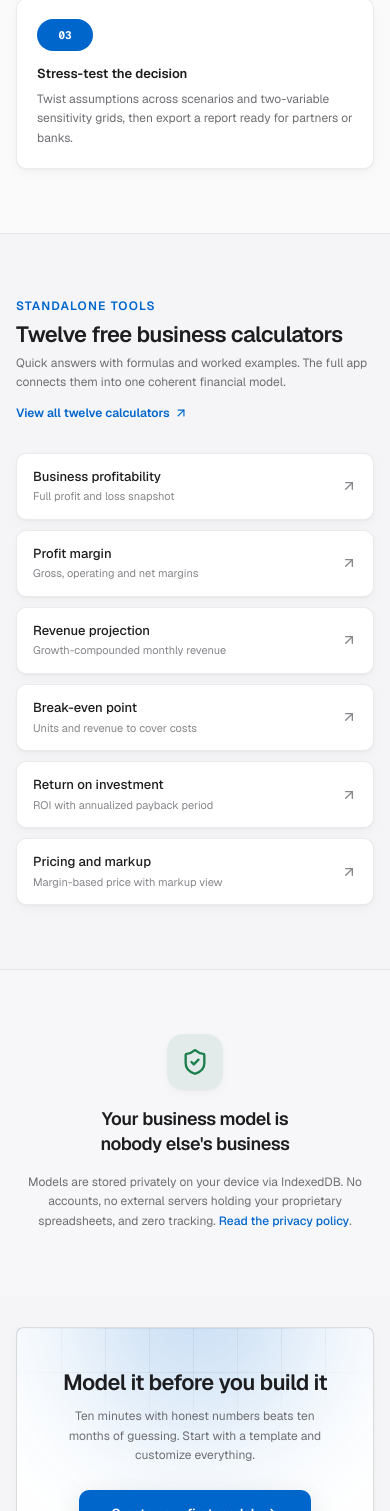
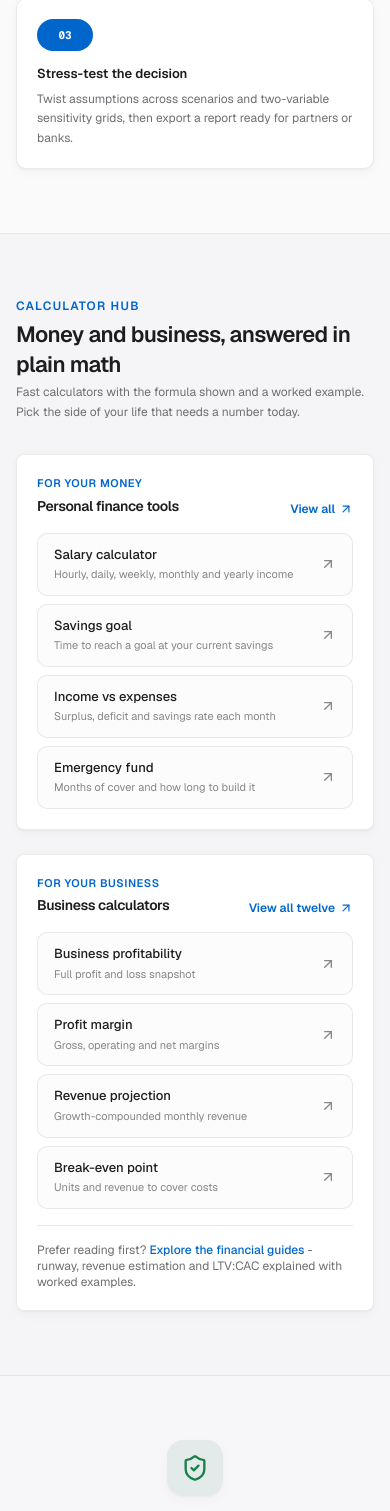
Before and after one commit to arundada9000/makesense, a Next.js app: page / in a window 390 px wide. Shown: the part 4942-6453 px from the top of the page. Built offline with nearby package versions, Linux system fonts and the light colour scheme.

Commit message:
feat(home): money vs business calculator hub with broadened homepage SEO metadata

```diff
--- a/src/app/page.tsx
+++ b/src/app/page.tsx
@@ -20,11 +20,12 @@ import { ShowcasePreview } from "@/components/site/showcase-preview";
 import { LiveSimulator } from "@/components/site/live-simulator";
 import { ScrollReveal } from "@/components/site/scroll-reveal";
 import { CALCULATOR_DIRECTORY } from "@/lib/calculator-directory";
+import { PERSONAL_FINANCE_DIRECTORY } from "@/lib/personal-finance-directory";
 
 export const metadata: Metadata = {
-  title: "MakeSense | Business Model Simulator",
+  title: "Free Calculators for Business & Personal Finance - MakeSense",
   description:
-    "Turn a business idea into a mathematical model. Revenue, costs, cash flow, tax, financing and scenarios, computed on your device with transparent formulas.",
+    "Free startup runway, revenue projection, profitability, LTV:CAC and break-even calculators plus salary, savings and budget tools. Every formula explained, runs on your device.",
   alternates: { canonical: "/" },
 };
 
@@ -336,39 +337,99 @@ export default function LandingPage() {
           </div>
         </section>
 
-        {/* Calculators Preview */}
+        {/* Calculator Directory Hub */}
         <section className="mx-auto w-full max-w-6xl px-4 py-16 md:px-6 md:py-24">
           <ScrollReveal>
             <div className="flex flex-wrap items-end justify-between gap-3">
               <div>
                 <p className="text-xs font-semibold uppercase tracking-widest text-accent">
-                  Standalone Tools
+                  Calculator hub
                 </p>
                 <h2 className="mt-1.5 text-2xl font-semibold tracking-tight">
-                  Twelve free business calculators
+                  Money and business, answered in plain math
                 </h2>
                 <p className="mt-1 max-w-xl text-xs leading-relaxed text-muted-foreground">
-                  Quick answers with formulas and worked examples. The full app connects
-                  them into one coherent financial model.
+                  Fast calculators with the formula shown and a worked example.
+                  Pick the side of your life that needs a number today.
                 </p>
+              </div>
+            </div>
+          </ScrollReveal>
+
+          <div className="mt-8 grid gap-6 md:grid-cols-2">
+            <ScrollReveal>
+              <section
+                aria-label="Personal finance calculators"
+                className="flex h-full flex-col rounded-[var(--radius-lg)] border border-border bg-surface p-5 shadow-card"
+              >
+                <div className="flex items-end justify-between gap-3">
+                  <div>
+                    <p className="text-[11px] font-semibold uppercase tracking-wider text-accent">
+                      For your money
+                    </p>
+                    <h3 className="mt-1 text-base font-semibold tracking-tight">
+                      Personal finance tools
+                    </h3>
+                  </div>
+                  <Link
+                    href="/personal-finance"
+                    className="group inline-flex items-center gap-1 text-xs font-semibold text-accent transition-colors hover:underline"
+                  >
+                    <span>View all</span>
+                    <ArrowUpRight className="h-3.5 w-3.5 transition-transform group-hover:-translate-y-0.5 group-hover:translate-x-0.5" />
+                  </Link>
+                </div>
+                <ul className="mt-4 flex-1 space-y-2">
+                  {PERSONAL_FINANCE_DIRECTORY.map((entry) => (
+                    <li key={entry.slug}>
+                      <Link
+                        href={entry.slug}
+                        className="lift group flex items-center justify-between gap-3 rounded-[var(--radius-base)] border border-border bg-surface-secondary/60 px-4 py-3"
+                      >
+                        <span>
+                          <span className="block text-sm font-medium transition-colors group-hover:text-accent">
+                            {entry.name}
+                          </span>
+                          <span className="mt-0.5 block text-[11px] text-muted">
+                            {entry.tagline}
+                          </span>
+                        </span>
+                        <ArrowUpRight className="h-4 w-4 shrink-0 text-muted transition-all group-hover:-translate-y-0.5 group-hover:translate-x-0.5 group-hover:text-accent" />
+                      </Link>
+                    </li>
+                  ))}
+                </ul>
+              </section>
+            </ScrollReveal>
+
+            <ScrollReveal delay={100}>
+              <section
+                aria-label="Business calculators"
+                className="flex h-full flex-col rounded-[var(--radius-lg)] border border-border bg-surface p-5 shadow-card"
+              >
+                <div className="flex items-end justify-between gap-3">
+                  <div>
+                    <p className="text-[11px] font-semibold uppercase tracking-wider text-accent">
+                      For your business
+                    </p>
+                    <h3 className="mt-1 text-base font-semibold tracking-tight">
+                      Business calculators
+                    </h3>
                   </div>
                   <Link
                     href="/calculators"
                     className="group inline-flex items-center gap-1 text-xs font-semibold text-accent transition-colors hover:underline"
                   >
-                <span>View all twelve calculators</span>
+                    <span>View all twelve</span>
                     <ArrowUpRight className="h-3.5 w-3.5 transition-transform group-hover:-translate-y-0.5 group-hover:translate-x-0.5" />
                   </Link>
                 </div>
-          </ScrollReveal>
-
-          <ul className="mt-8 grid gap-2.5 sm:grid-cols-2 lg:grid-cols-3">
-            {CALCULATOR_DIRECTORY.slice(0, 6).map((calc, i) => (
-              <ScrollReveal key={calc.slug} delay={i * 50}>
-                <li>
+                <ul className="mt-4 flex-1 space-y-2">
+                  {CALCULATOR_DIRECTORY.slice(0, 4).map((calc) => (
+                    <li key={calc.slug}>
                       <Link
                         href={calc.slug}
-                    className="lift group flex items-center justify-between gap-3 rounded-[var(--radius-base)] border border-border bg-surface px-4 py-3.5 shadow-card"
+                        className="lift group flex items-center justify-between gap-3 rounded-[var(--radius-base)] border border-border bg-surface-secondary/60 px-4 py-3"
                       >
                         <span>
                           <span className="block text-sm font-medium transition-colors group-hover:text-accent">
@@ -381,9 +442,18 @@ export default function LandingPage() {
                         <ArrowUpRight className="h-4 w-4 shrink-0 text-muted transition-all group-hover:-translate-y-0.5 group-hover:translate-x-0.5 group-hover:text-accent" />
                       </Link>
                     </li>
-              </ScrollReveal>
                   ))}
                 </ul>
+                <p className="mt-4 border-t border-border pt-4 text-xs text-muted-foreground">
+                  Prefer reading first?{" "}
+                  <Link href="/guides" className="font-medium text-accent hover:underline">
+                    Explore the financial guides
+                  </Link>{" "}
+                  - runway, revenue estimation and LTV:CAC explained with worked examples.
+                </p>
+              </section>
+            </ScrollReveal>
+          </div>
         </section>
 
         {/* Privacy Section */}
```
Lines whose indentation alone changed are shown as unchanged.
